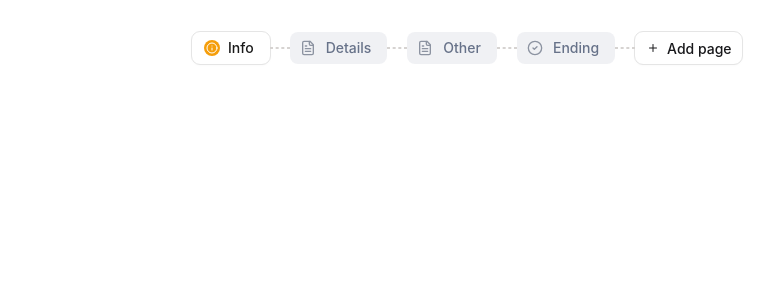
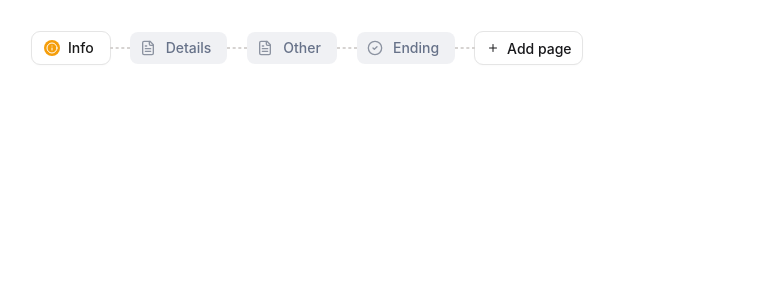
Before and after one commit to mirayatech/fillout-test, a React (Vite) app: page / in a window 1280 px wide. Shown: the top 300 px of the page, without its empty margins (0-775 px from the left). Built offline with nearby package versions, Linux system fonts and the light colour scheme.

Commit message:
feat: add inline page addition functionality to TabNavigation component

```diff
--- a/src/App.tsx
+++ b/src/App.tsx
@@ -24,15 +24,28 @@ export default function App() {
     setTabs([...tabs, newTab]);
   };
 
+  const handleAddPageAtIndex = (index: number) => {
+    const newTabId = `new-${Date.now()}`;
+    const newTab: Tab = {
+      id: newTabId,
+      label: `New ${tabs.length + 1}`,
+      type: "document",
+    };
+    const newTabs = [...tabs];
+    newTabs.splice(index, 0, newTab);
+    setTabs(newTabs);
+  };
+
   return (
     <div className="min-h-screen p-8">
-      <div className="max-w-4xl mx-auto">
+      <div className=" mx-auto">
         <div className="mb-8">
           <TabNavigation
             tabs={tabs}
             activeTabId={activeTab}
             onTabChange={handleTabChange}
             onAddPage={handleAddPage}
+            onAddPageAtIndex={handleAddPageAtIndex}
             className="mb-6"
           />
         </div>
--- a/src/components/TabNavigation.tsx
+++ b/src/components/TabNavigation.tsx
@@ -19,6 +19,7 @@ interface TabNavigationProps {
   activeTabId?: string;
   onTabChange?: (tabId: string) => void;
   onAddPage?: () => void;
+  onAddPageAtIndex?: (index: number) => void;
   showAddButton?: boolean;
   addButtonLabel?: string;
   className?: string;
@@ -29,12 +30,14 @@ export default function TabNavigation({
   activeTabId,
   onTabChange,
   onAddPage,
+  onAddPageAtIndex,
   showAddButton = true,
   addButtonLabel = "Add page",
   className = "",
 }: TabNavigationProps) {
   const [internalActiveTab, setInternalActiveTab] = useState(tabs[0]?.id || "");
   const [hoveredTab, setHoveredTab] = useState<string | null>(null);
+  const [hoveredSeparator, setHoveredSeparator] = useState<number | null>(null);
 
   const currentActiveTab = activeTabId || internalActiveTab;
 
@@ -43,6 +46,10 @@ export default function TabNavigation({
 
     setInternalActiveTab(tabId);
     onTabChange?.(tabId);
+  };
+
+  const handleInlineAddClick = (index: number) => {
+    onAddPageAtIndex?.(index);
   };
 
   const getIcon = (tab: Tab, isActive: boolean) => {
@@ -142,12 +149,38 @@ export default function TabNavigation({
                     : "w-0 ml-0 opacity-0"
                 }`}
               >
-                <EllipsisVertical size={16} />
+                <EllipsisVertical size={16} className="hover:text-[#1A1A1A]" />
               </div>
             </button>
 
+            {/* Separator with hover add button */}
             {showDots && (
-              <div className="w-5 h-[1.50px] relative border border-stone-300 border-dashed"></div>
+              <div
+                className="relative flex items-center"
+                onMouseEnter={() => setHoveredSeparator(index)}
+                onMouseLeave={() => setHoveredSeparator(null)}
+              >
+                {hoveredSeparator === index && onAddPageAtIndex ? (
+                  <>
+                    {/* Left dashed line */}
+                    <div className="w-5 h-[1.50px] relative border border-stone-300 border-dashed"></div>
+
+                    {/* Hover add button */}
+                    <button
+                      onClick={() => handleInlineAddClick(index + 1)}
+                      className="size-5 bg-white p-1 rounded-full shadow-[0px_1px_3px_0px_rgba(0,0,0,0.04)] shadow-[0px_1px_1px_0px_rgba(0,0,0,0.02)] outline outline-[0.50px] outline-offset-[-0.50px] outline-neutral-200 flex justify-center items-center transition-all duration-200 ease-out hover:shadow-md focus:outline-none focus:ring-2 focus:ring-blue-500 focus:ring-offset-1 group animate-in fade-in-0 zoom-in-95 duration-200"
+                    >
+                      <PlusIcon className="size-3 text-black transition-transform duration-200 ease-out group-hover:scale-110 group-hover:rotate-90" />
+                    </button>
+
+                    {/* Right dashed line */}
+                    <div className="w-5 h-[1.50px] relative border border-stone-300 border-dashed"></div>
+                  </>
+                ) : (
+                  /* Single dashed line when not hovering */
+                  <div className="w-5 h-[1.50px] relative border border-stone-300 border-dashed"></div>
+                )}
+              </div>
             )}
           </React.Fragment>
         );
```
